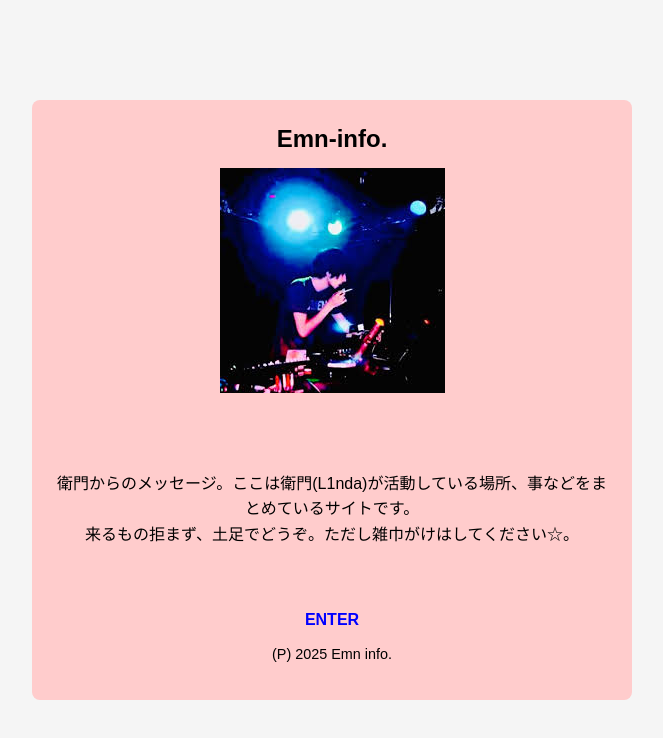
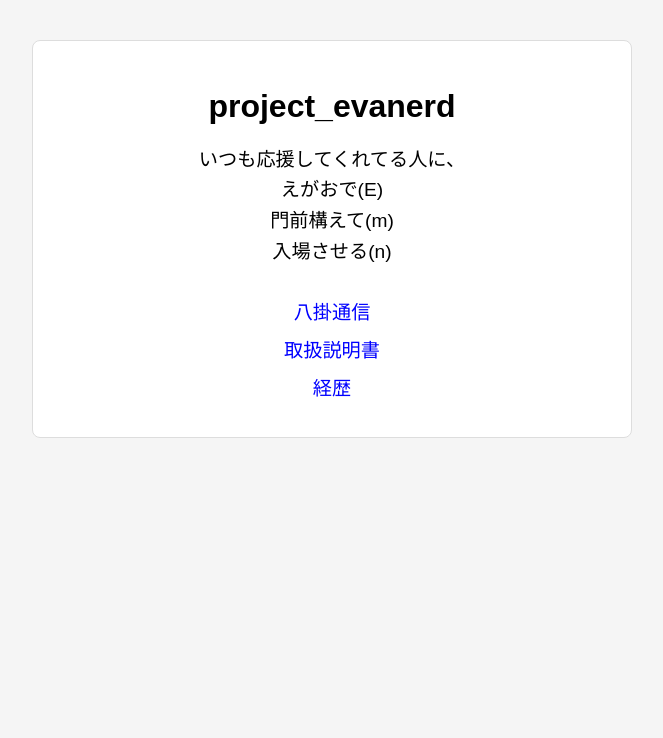
Before and after one commit to Emon2358/Emn-info., a plain HTML site: page index.html in a window 1280 px wide. Both pictures are taken after a click on the link "ENTER". Shown: the whole page, without its empty margins (308-971 px from the left). Drawn offline with Linux system fonts and the light colour scheme.

Commit message:
Update index.html

```diff
--- a/index.html
+++ b/index.html
@@ -10,57 +10,91 @@
       padding: 0;
       font-family: sans-serif;
       background-color: #f5f5f5;
-      display: flex;
-      justify-content: center;
-      align-items: center;
-      height: 100vh;
     }
-    .message-box {
+    /* 共通の中央揃えコンテナ */
+    .container {
+      max-width: 600px;
+      margin: 40px auto;
+      box-sizing: border-box;
+    }
+    /* ホーム画面スタイル */
+    #home {
       background-color: #ffcccc; /* 薄赤色 */
       color: #000000; /* 文字は全て黒色 */
+      border-radius: 8px;
       padding: 20px;
-      border-radius: 8px;
-      width: 80%;
-      max-width: 600px;
-      height: 600px; /* 縦に長い長方形に設定 */
       text-align: center;
       line-height: 1.6;
+      height: 600px; /* 縦に長い長方形 */
       display: flex;
       flex-direction: column;
       justify-content: flex-start;
       align-items: center;
-      box-sizing: border-box;
     }
-    .header {
+    #home .header {
       font-size: 1.5em;
       font-weight: bold;
       margin-bottom: 10px;
     }
-    .image-container img {
+    #home .image-container img {
       max-width: 100%;
       height: auto;
       margin-bottom: 10px;
     }
-    .content {
-      flex: 1;
-      display: flex;
-      flex-direction: column;
-      justify-content: center;
-    }
-    .enter-link {
+    #home .enter-link {
       color: blue; /* ENTERは青文字 */
       font-weight: bold;
       text-decoration: none;
       cursor: pointer;
+      margin-top: 20px;
     }
-    .footer {
+    #home .footer {
       font-size: 0.9em;
       margin-top: 10px;
     }
+    /* プロジェクト画面スタイル */
+    #project {
+      display: none;
+      background-color: #ffffff;
+      border: 1px solid #ddd;
+      border-radius: 8px;
+      padding: 20px;
+      text-align: center;
+    }
+    #project h1 {
+      font-size: 2em;
+      margin-bottom: 20px;
+    }
+    #project p {
+      font-size: 1.2em;
+      line-height: 1.6;
+    }
+    #project nav ul {
+      list-style: none;
+      padding: 0;
+      margin-top: 30px;
+    }
+    #project nav li {
+      margin: 10px 0;
+    }
+    #project nav a {
+      font-size: 1.2em;
+      text-decoration: none;
+      color: blue;
+      cursor: pointer;
+    }
   </style>
+  <script>
+    function showProject() {
+      document.getElementById("home").style.display = "none";
+      document.getElementById("project").style.display = "block";
+    }
+  </script>
 </head>
 <body>
-  <div class="message-box">
+  <div class="container">
+    <!-- ホームセクション -->
+    <section id="home">
       <div class="header">Emn-info.</div>
       <div class="image-container">
         <img src="https://raw.githubusercontent.com/Emon2358/Emn-info./main/images/images%20(2).jpeg" alt="Emn-info Image">
@@ -71,8 +105,27 @@
           来るもの拒まず、土足でどうぞ。ただし雑巾がけはしてください☆。
         </p>
       </div>
-    <a href="#" class="enter-link">ENTER</a>
+      <a class="enter-link" onclick="showProject()">ENTER</a>
       <p class="footer">(P) 2025 Emn info.</p>
+    </section>
+
+    <!-- プロジェクトセクション -->
+    <section id="project">
+      <h1>project_evanerd</h1>
+      <p>
+        いつも応援してくれてる人に、<br>
+        えがおで(E)<br>
+        門前構えて(m)<br>
+        入場させる(n)
+      </p>
+      <nav>
+        <ul>
+          <li><a href="#">八掛通信</a></li>
+          <li><a href="#">取扱説明書</a></li>
+          <li><a href="#">経歴</a></li>
+        </ul>
+      </nav>
+    </section>
   </div>
 </body>
 </html>
```
Lines whose indentation alone changed are shown as unchanged.
